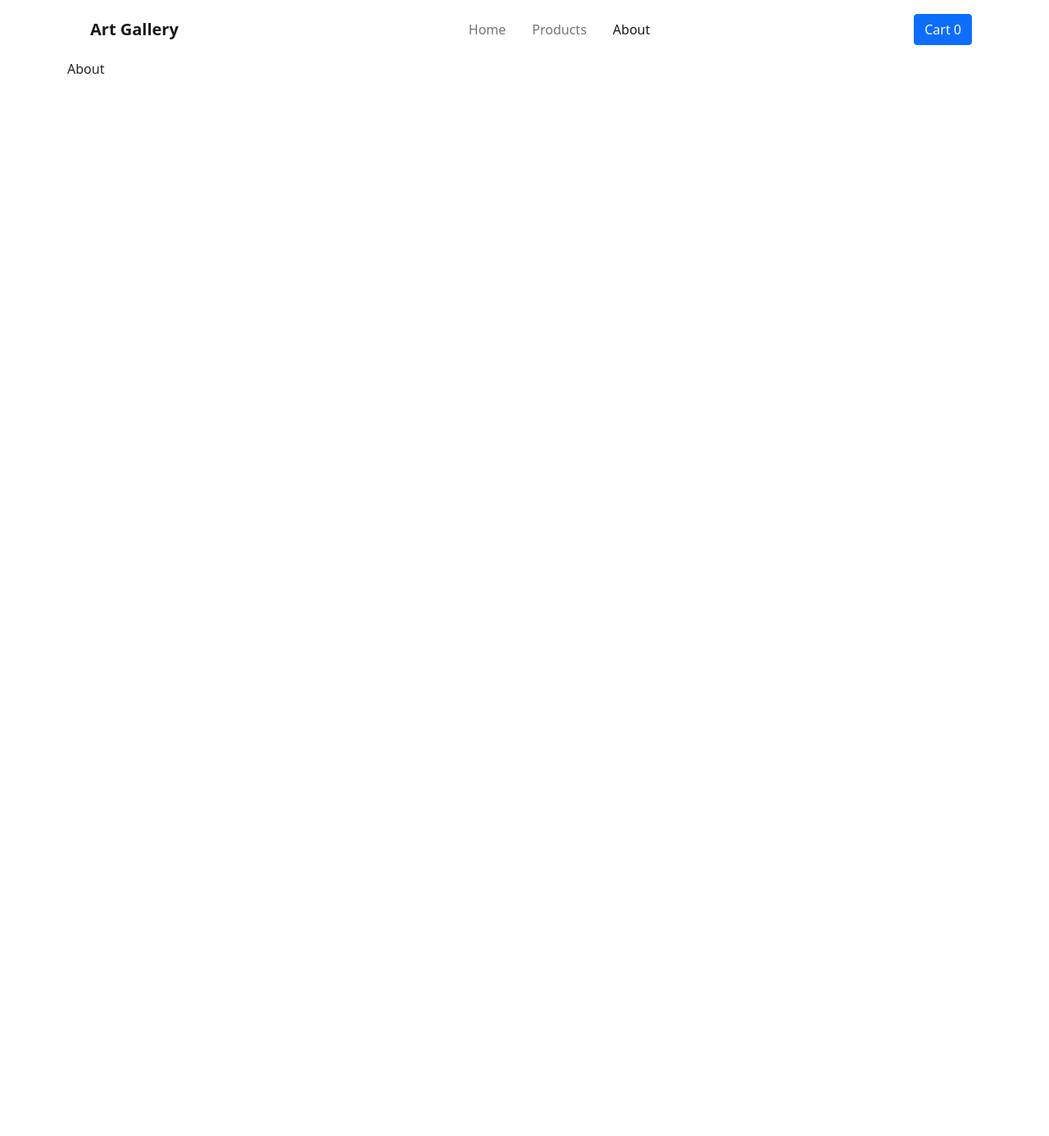
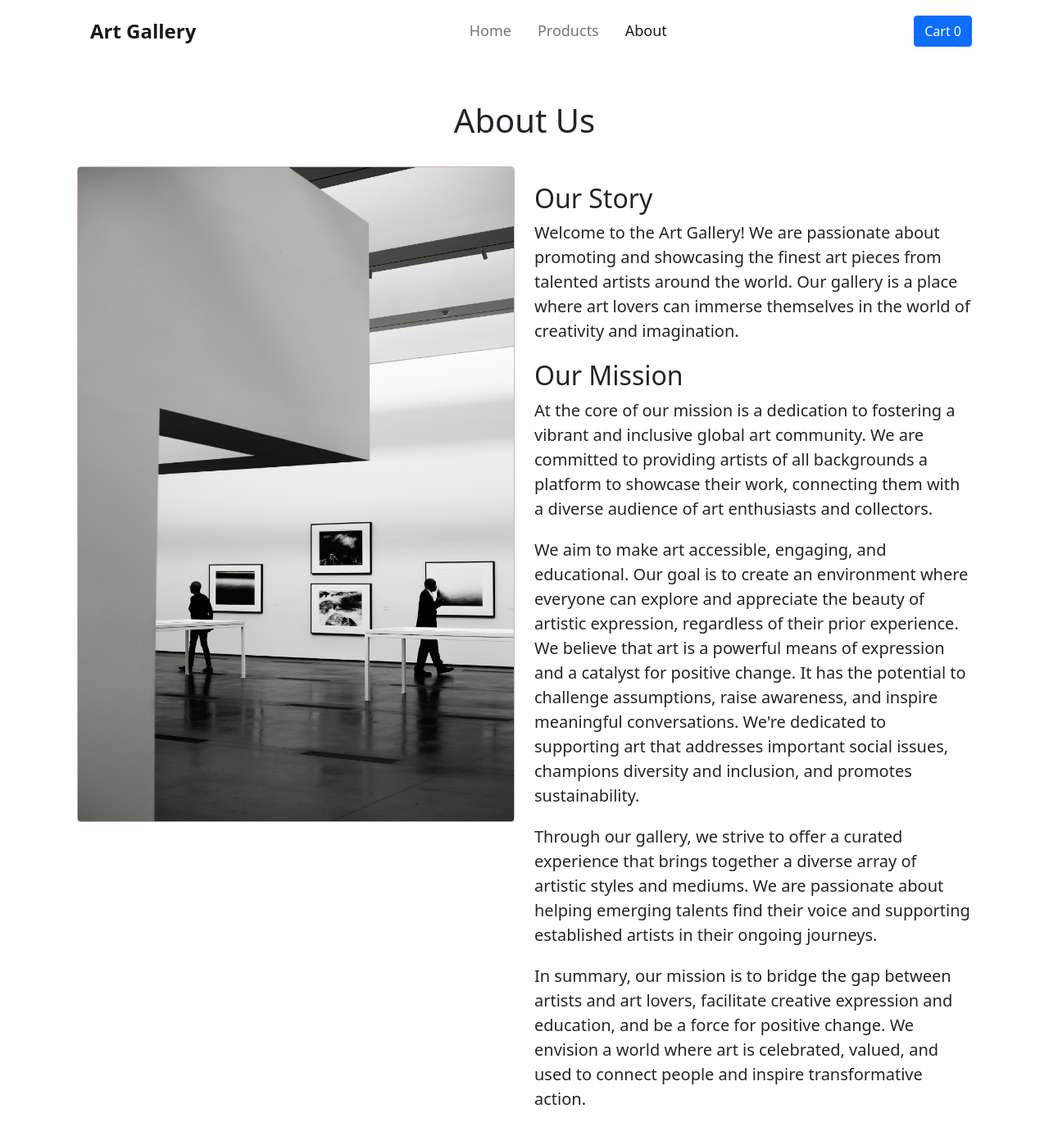
Before and after one commit to rishii-27/e-commerce, a React (Create React App) app: page /about in a window 1280 px wide. Shown: the top 1386 px of the page at 82% size. Before the commit the page ends 800 px from the top, so only its background shows below. Built offline with nearby package versions, Linux system fonts and the light colour scheme.

Commit message:
Designed Home and About Page

```diff
--- a/src/About.js
+++ /dev/null
@@ -1,7 +0,0 @@
-import React from "react";
-
-const About = () => {
-  return <div>About</div>;
-};
-
-export default About;
--- /dev/null
+++ b/src/About/About.css
@@ -0,0 +1,15 @@
+.about-us-page h2 {
+  font-size: 2rem;
+  margin-top: 20px;
+}
+
+.about-us-page p {
+  font-size: 1.25rem;
+}
+
+.about-us-page img {
+  max-width: 100%;
+  height: auto;
+  border: 1px solid #c8b6b6;
+  border-radius: 50%;
+}
--- /dev/null
+++ b/src/About/About.js
@@ -0,0 +1,71 @@
+import React from "react";
+import { Container, Row, Col } from "react-bootstrap";
+import AboutImg from "./About.jpg";
+import "../About/About.css";
+
+const About = () => {
+  return (
+    <div>
+      <Container className="my-5 about-us-page">
+        <h1 className="text-center">About Us</h1>
+        <br />
+        <Row>
+          <Col md={6}>
+            <img
+              src={AboutImg}
+              alt="Art Gallery"
+              className="img-fluid rounded"
+            />
+          </Col>
+          <Col md={6}>
+            <h2>Our Story</h2>
+            <p>
+              Welcome to the Art Gallery! We are passionate about promoting and
+              showcasing the finest art pieces from talented artists around the
+              world. Our gallery is a place where art lovers can immerse
+              themselves in the world of creativity and imagination.
+            </p>
+            <h2>Our Mission</h2>
+            <p>
+              <p>
+                At the core of our mission is a dedication to fostering a
+                vibrant and inclusive global art community. We are committed to
+                providing artists of all backgrounds a platform to showcase
+                their work, connecting them with a diverse audience of art
+                enthusiasts and collectors.
+              </p>
+              <p>
+                We aim to make art accessible, engaging, and educational. Our
+                goal is to create an environment where everyone can explore and
+                appreciate the beauty of artistic expression, regardless of
+                their prior experience. We believe that art is a powerful means
+                of expression and a catalyst for positive change. It has the
+                potential to challenge assumptions, raise awareness, and inspire
+                meaningful conversations. We're dedicated to supporting art that
+                addresses important social issues, champions diversity and
+                inclusion, and promotes sustainability.{" "}
+              </p>
+
+              <p>
+                Through our gallery, we strive to offer a curated experience
+                that brings together a diverse array of artistic styles and
+                mediums. We are passionate about helping emerging talents find
+                their voice and supporting established artists in their ongoing
+                journeys.{" "}
+              </p>
+              <p>
+                In summary, our mission is to bridge the gap between artists and
+                art lovers, facilitate creative expression and education, and be
+                a force for positive change. We envision a world where art is
+                celebrated, valued, and used to connect people and inspire
+                transformative action.
+              </p>
+            </p>
+          </Col>
+        </Row>
+      </Container>
+    </div>
+  );
+};
+
+export default About;
--- a/src/App.js
+++ b/src/App.js
@@ -2,9 +2,9 @@ import { Container } from "react-bootstrap";
 import Products from "./Products/Products";
 import CartProvider from "./Store/CartProvider";
 import { RouterProvider, createBrowserRouter } from "react-router-dom";
-import Home from "./Home";
-import About from "./About";
+import About from "./About/About";
 import RootLayout from "./Root";
+import Home from "./Home/Home";
 
 const routes = createBrowserRouter([
   {
--- a/src/Home.js
+++ /dev/null
@@ -1,7 +0,0 @@
-import React from "react";
-
-const Home = () => {
-  return <div>Home</div>;
-};
-
-export default Home;
--- /dev/null
+++ b/src/Home/Home.css
@@ -0,0 +1,18 @@
+.hero-section {
+  background-color: #343a40;
+  padding: 100px 0;
+}
+
+.hero-section h1 {
+  font-size: 3rem;
+  margin-bottom: 20px;
+}
+
+p {
+  font-size: 25px;
+  margin-bottom: 20px;
+}
+
+.hero-section Button {
+  font-size: 1.25rem;
+}
--- /dev/null
+++ b/src/Home/Home.js
@@ -0,0 +1,93 @@
+import React from "react";
+import { Container, Button } from "react-bootstrap";
+import "../Home/Home.css";
+
+const Home = () => {
+  return (
+    <div>
+      {/* Hero Section */}
+      <div className="hero-section bg-dark text-white text-center py-5">
+        <h1>Welcome to the Art Gallery</h1>
+        <Button variant="primary">Explore Artwork</Button>
+      </div>
+
+      {/* Discover the Extraordinary */}
+      <Container className="my-5 ">
+        <h2>Discover the Extraordinary</h2>
+        <p>
+          As you step into our digital gallery, be prepared to be mesmerized. We
+          curate a diverse collection of art from talented artists worldwide.
+          From traditional oil paintings to contemporary digital art, we
+          celebrate a multitude of artistic styles and mediums. Our aim is to
+          showcase the extraordinary, to immerse you in a world where every
+          stroke, every color, and every concept tells a unique story.
+        </p>
+      </Container>
+
+      {/* A Home for Artists */}
+      <Container className="my-5">
+        <h2>A Home for Artists</h2>
+        <p>
+          We're more than just a gallery; we're a haven for artists. We believe
+          in nurturing creativity, and our platform serves as a launching pad
+          for emerging talents. Whether you're a painter, sculptor,
+          photographer, or any other form of creative artist, we offer you a
+          space to exhibit your work to a global audience. Our commitment is to
+          provide exposure, support, and a sense of community for all artists.
+        </p>
+      </Container>
+
+      {/* Passion Meets Collection */}
+      <Container className="my-5">
+        <h2>Passion Meets Collection</h2>
+        <p>
+          Our collection is a reflection of our passion for art. It's a
+          handpicked selection of pieces that evoke emotion, provoke thought,
+          and simply take your breath away. We invite you to explore our
+          ever-evolving gallery, where you'll find a variety of themes, moods,
+          and inspirations. Whether you're an art collector, enthusiast, or
+          someone just beginning their art journey, we're here to guide you
+          through a world of endless possibilities.
+        </p>
+      </Container>
+
+      {/* Connecting Art Enthusiasts */}
+      <Container className="my-5">
+        <h2>Connecting Art Enthusiasts</h2>
+        <p>
+          Art is more than just visuals; it's a connection. It's the bond that
+          forms between the artist and the viewer. We're committed to
+          facilitating this connection by providing you with in-depth insights
+          into the artist's inspiration and journey. When you purchase a piece
+          from our gallery, you're not just buying art; you're becoming a part
+          of a story, a narrative that will continue to unfold.
+        </p>
+      </Container>
+
+      {/* Art for Change */}
+      <Container className="my-5">
+        <h2>Art for Change</h2>
+        <p>
+          We're not just about aesthetics; we believe art has the power to drive
+          change. Our gallery showcases artwork that addresses important social
+          issues, challenges norms, and promotes inclusivity. Art has the
+          capacity to bring about awareness and ignite action, and we're
+          dedicated to supporting this purpose.
+        </p>
+      </Container>
+
+      {/* Get Inspired */}
+      <Container className="my-5">
+        <h2>Get Inspired</h2>
+        <p>
+          Art has the power to inspire and elevate. At the Art Gallery, you'll
+          find inspiration at every turn. Whether you're a seasoned art
+          aficionado or just beginning to explore the world of creativity, we
+          invite you to join us on this remarkable journey.
+        </p>
+      </Container>
+    </div>
+  );
+};
+
+export default Home;
--- a/src/NavBar/NavBar.css
+++ b/src/NavBar/NavBar.css
@@ -1,8 +1,11 @@
 .nav-link {
     text-decoration: none; /* Remove underline */
-    color: black; /* Set the color to black */
+    color: rgba(13, 1, 1, 0.914); /* Set the color to black */
+    font-size: large;
   }
 
   .bold-text {
     font-weight: bold;
+    font-size: x-large;
+
   }
```
Also changed, not shown: src/About/About.jpg (added).
